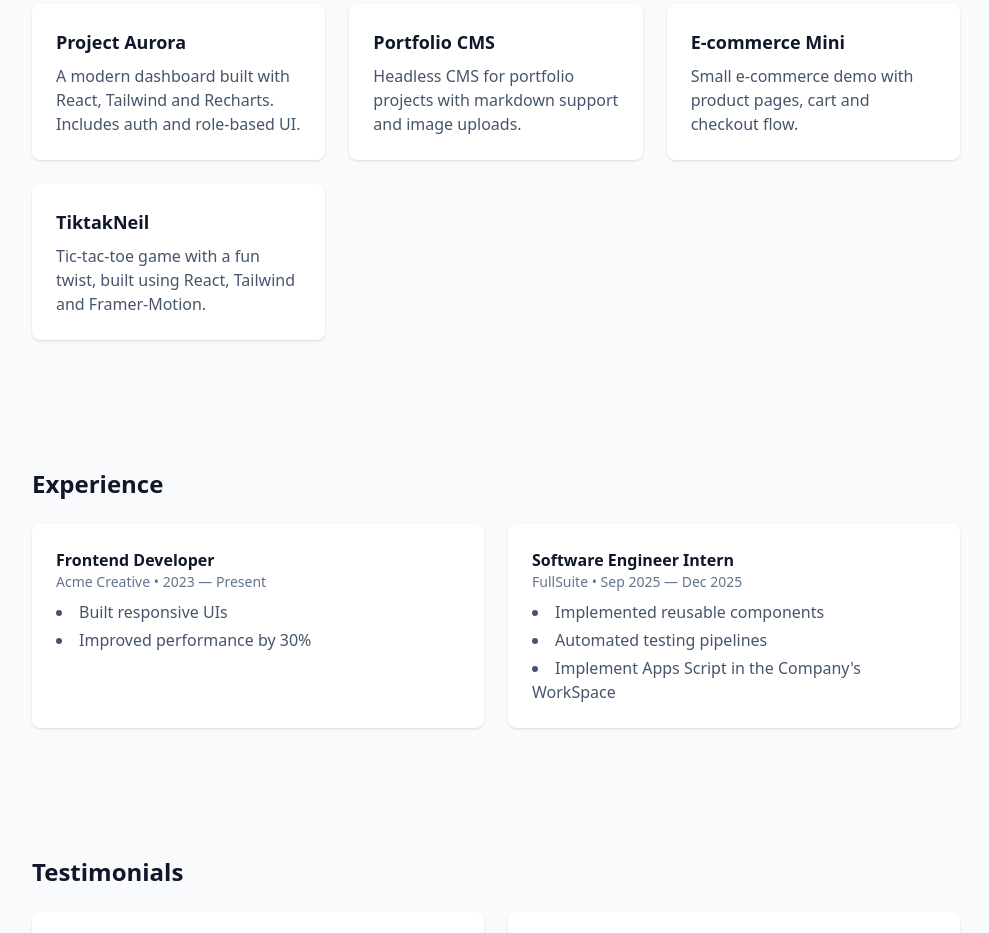
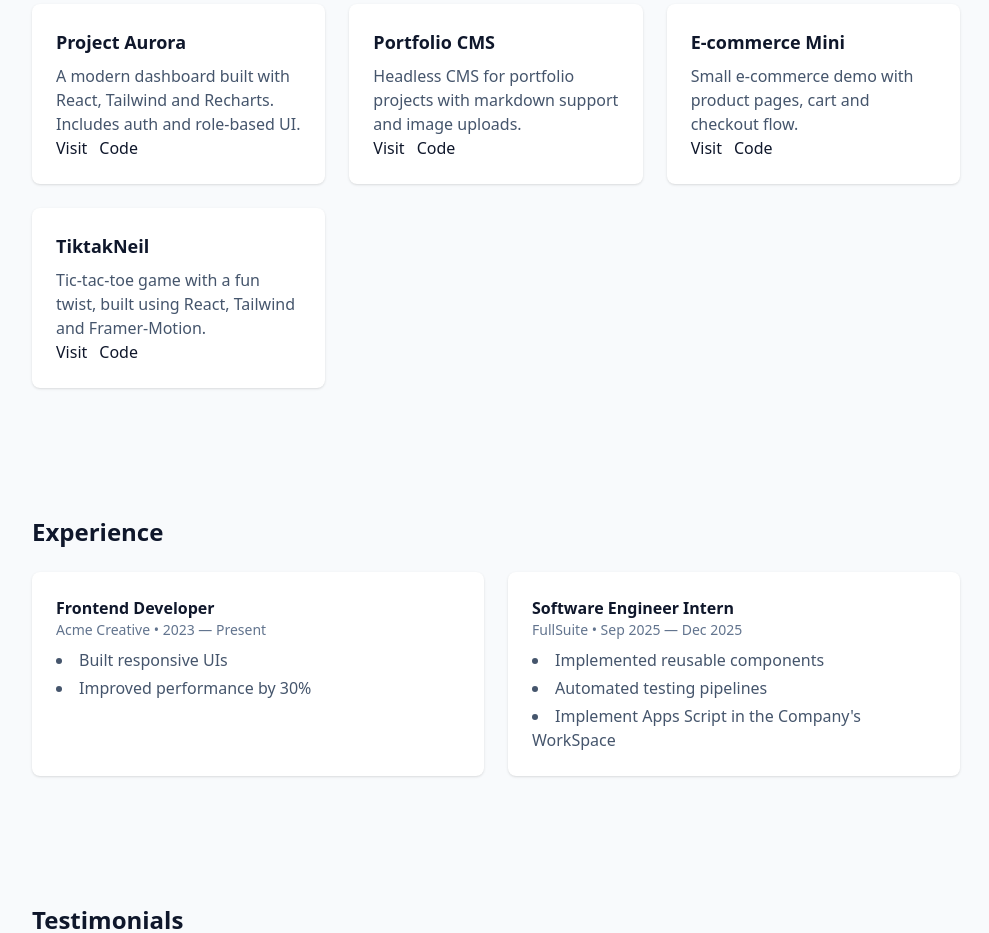
Before and after one commit to neilpascual/Portfolio, a React (Vite) app: page / in a window 1280 px wide. Shown: the part 1240-2173 px from the top of the page, without its empty margins (144-1133 px from the left). Built offline with nearby package versions, Linux system fonts and the light colour scheme.

Commit message:
added buttons

```diff
--- a/src/components/Projects.jsx
+++ b/src/components/Projects.jsx
@@ -17,6 +17,8 @@ export default function Projects() {
               <p className="mt-2 text-slate-600 dark:text-slate-300 text-sm sm:text-base">
                 {p.desc}
               </p>
+              <button onClick={p.url} className="mr-3">Visit</button>
+              <button onClick={p.url}>Code</button>
             </div>
           ))}
         </div>
```
